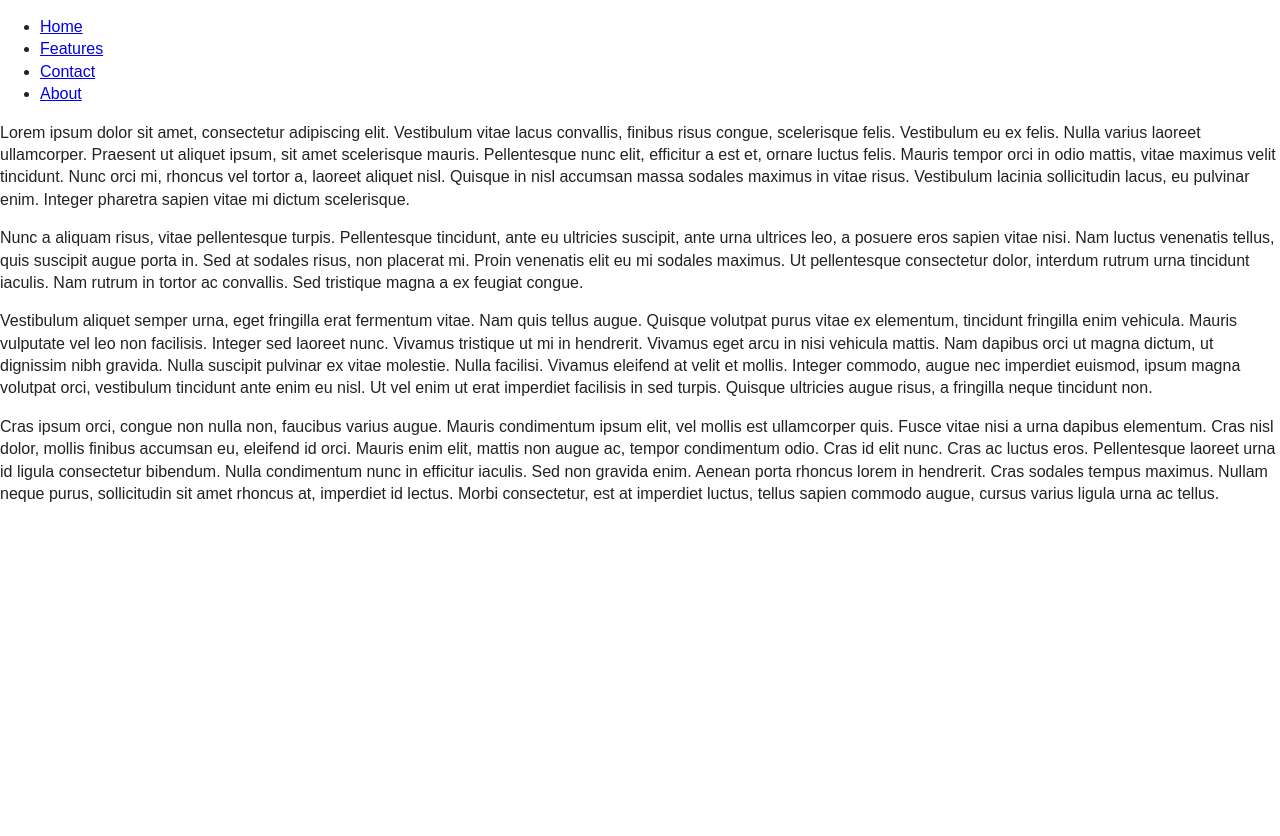
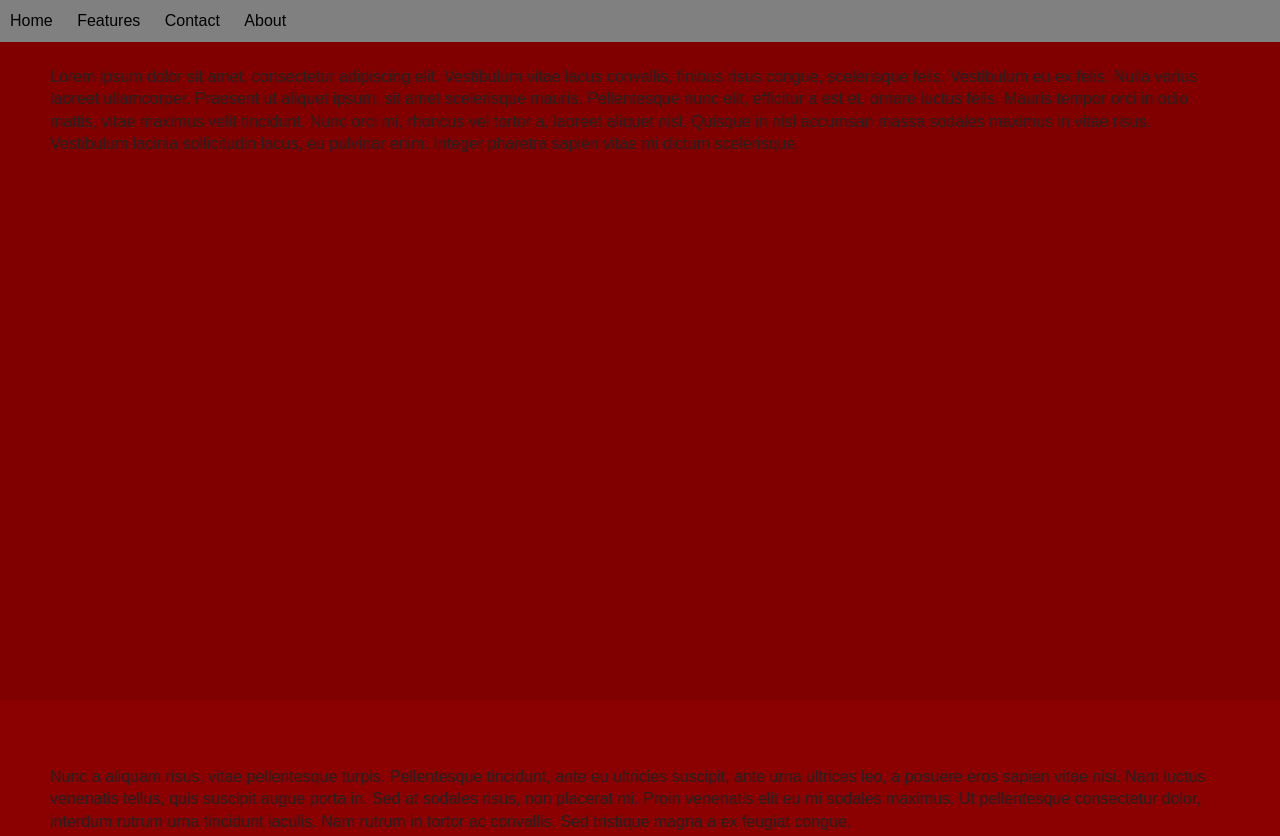
Before and after one commit to christopher-baek/my-one-page-website, a plain HTML site: page index.html in a window 1280 px wide. Shown: the top 836 px of the page. Before the commit the page ends 800 px from the top, so only its background shows below. Drawn offline with nearby package versions, Linux system fonts and the light colour scheme.

Commit message:
Add styling for navigation bar and sections

```diff
--- a/css/main.css
+++ b/css/main.css
@@ -95,21 +95,49 @@ textarea {
    Author's custom styles
    ========================================================================== */
 
+/* keep the navigation bar fixed to the top and stretched across the screen */
+nav {
+    position: fixed;
+    top: 0;
+    left: 0;
+    width: 100%;
+    background: gray;
+}
 
+/* make the navigation links look like evenly spaced boxes with centered text */
+a.nav-bar-link {
+    display: inline-block;
+    padding: 10px;
+    text-align: center;
+    color: black;
+    text-decoration: none;
+}
 
+/* - make the sections big enough that they give the feeling of separate */
+/*   pages                                                               */
+/* - give enough padding at the top to the content doesn't get covered   */
+/*   up by the nav bar                                                   */
+section {
+    height: 600px;
+    padding: 50px;
+}
 
+/* a pseudo-gradient of colors for the different sections */
+#home {
+    background-color: maroon;
+}
 
+#features{
+    background-color: darkred;
+}
 
+#contact {
+    background-color: firebrick;
+}
 
-
-
-
-
-
-
-
-
-
+#about {
+    background-color: indianred;
+}
 
 /* ==========================================================================
    Helper classes
--- a/index.html
+++ b/index.html
@@ -17,12 +17,10 @@
     <![endif]-->
 
     <nav>
-      <ul>
-        <li><a href="#home">Home</a></li>
-        <li><a href="#features">Features</a></li>
-        <li><a href="#contact">Contact</a></li>
-        <li><a href="#about">About</a></li>
-      </ul>
+      <a href="#home" class="nav-bar-link">Home</a>
+      <a href="#features" class="nav-bar-link">Features</a>
+      <a href="#contact" class="nav-bar-link">Contact</a>
+      <a href="#about" class="nav-bar-link">About</a>
     </nav>
 
     <section id="home">
```
